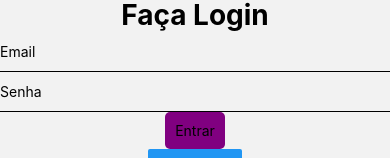
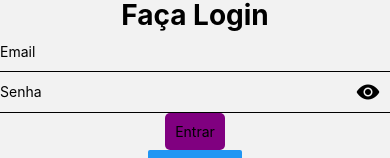
Before and after one commit to MariaMendes11/MeuAPP, a React Native app in the folder meuApp/: screen /Login in a window 390 px wide. Shown: the part 364-522 px from the top of the page. Built offline with nearby package versions, Linux system fonts and the light colour scheme.

Commit message:
Atualização login

```diff
--- a/meuApp/src/screens/LoginScreen.js
+++ b/meuApp/src/screens/LoginScreen.js
@@ -1,11 +1,13 @@
 import React, {useState} from "react";
 import { View, Text, TextInput, TouchableOpacity, Alert, StyleSheet, Button } from "react-native";
 import api from '../axios/axios'
+import {Ionicons} from '@expo/vector-icons';
 
 export default function Login({ navigation }){
     const [user,setUser] = useState({
         email:"",
-        password:""
+        password:"",
+        showPassword:false
     })
 
     async function handleLogin() {
@@ -32,13 +34,19 @@
         onChangeText={(value)=> {setUser({ ...user, email: value});
         }}
         />
+        <View style={styles.passwordContainer}>
         <TextInput
-        style={styles.input}
+        style={styles.passwordInput}
         placeholder="Senha"
         value={user.password}
+        secureTextEntry={user.showPassword}
         onChangeText={(value)=> {setUser({ ...user, password: value});
         }}
         />
+        <TouchableOpacity onPress={()=> setUser({...user, showPassword: !user.showPassword })}>
+          <Ionicons name={user.showPassword?"eye-off":"eye"} size={24}/>
+        </TouchableOpacity>
+        </View>
         <TouchableOpacity onPress={handleLogin} style={styles.button}>
         <Text style={styles.buttonText}>Entrar</Text>
       </TouchableOpacity>
@@ -71,5 +79,16 @@
     backgroundColor:'purple',
     padding:10,
     borderRadius:5
+  },
+  passwordContainer:{
+    flexDirection:"row",
+    alignItems:"center",
+    width:"100%",
+    borderBottomWidth:1,
+    paddingRight: 10
+  },
+  passwordInput:{
+    flex:1,
+    height:40
   }
 });
```
